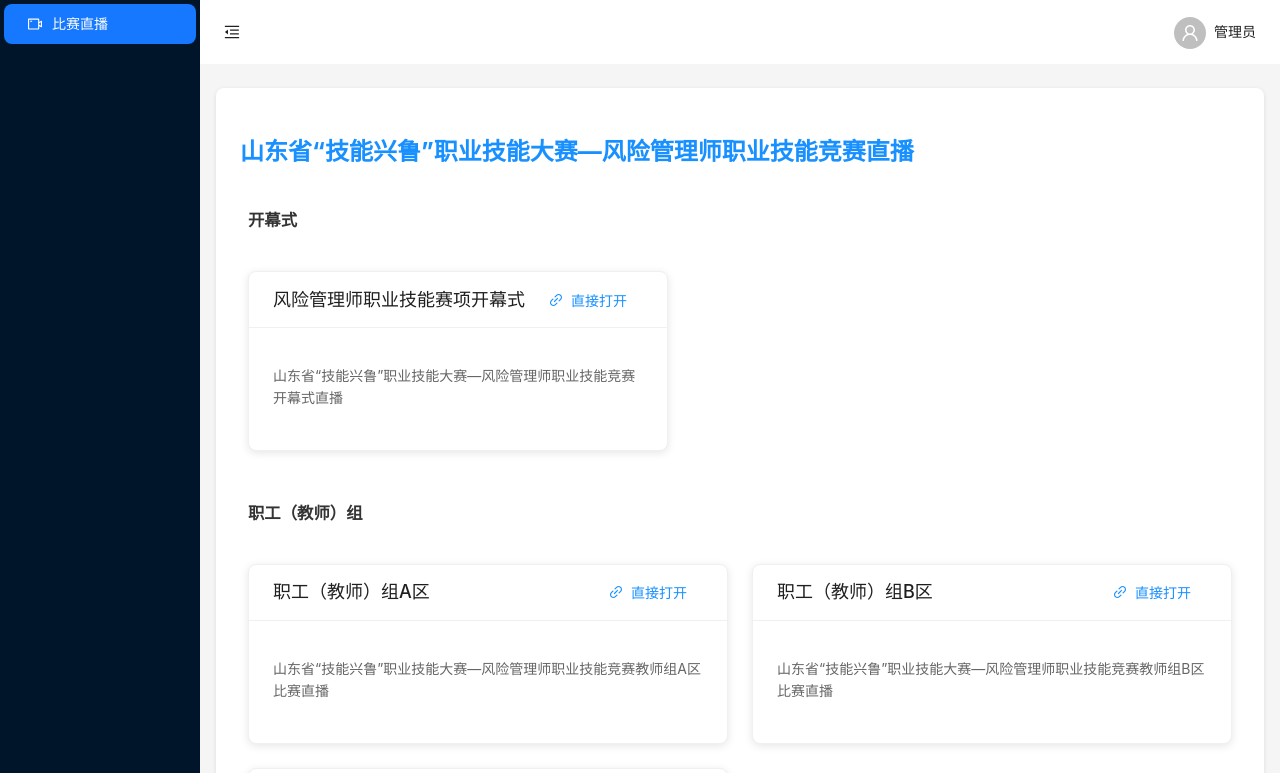
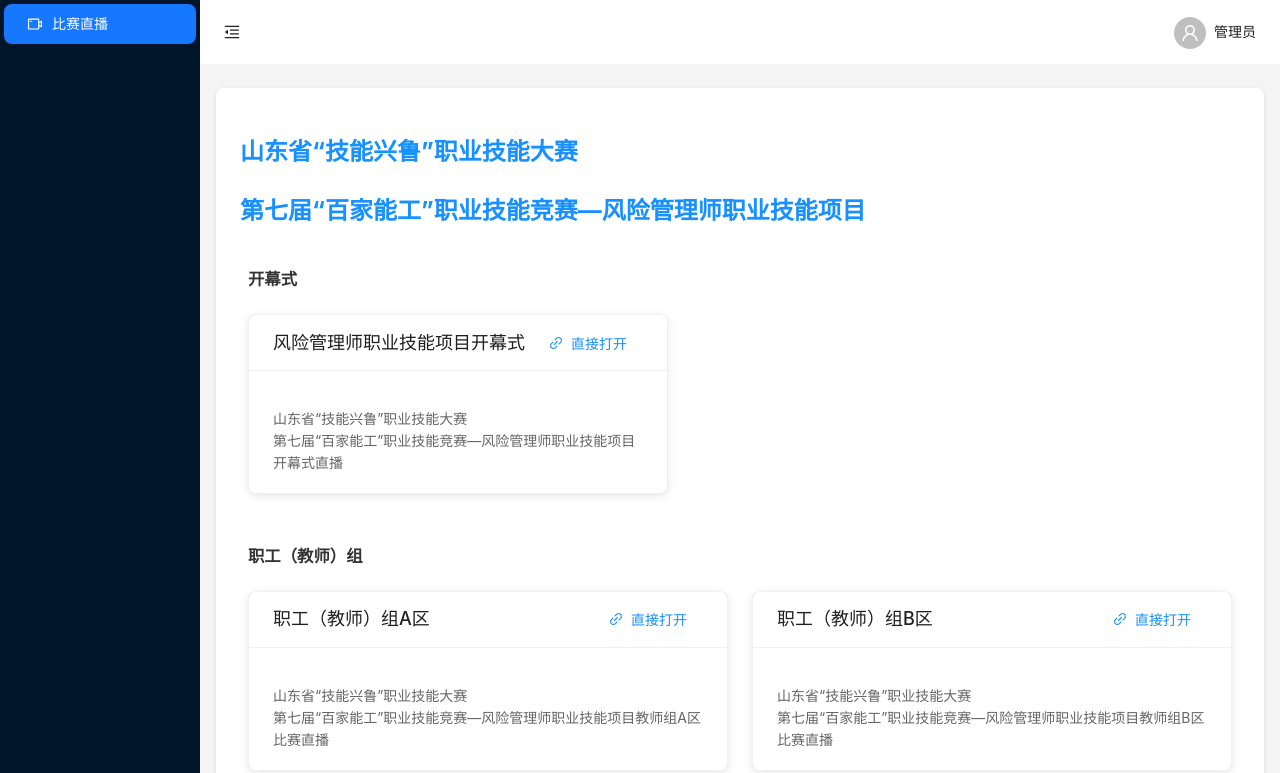
Before and after one commit to Rigelt1/FinAcc_ProMatch, a React (Create React App) app: page /rmsbroadcast in a window 1280 px wide. Shown: the top 773 px of the page. Built offline with nearby package versions, Linux system fonts and the light colour scheme; the HTML template or start-up script is replaced by a standard one.

Commit message:
fix(src):vercel page update & background add & font-style modify

```diff
--- a/src/App.tsx
+++ b/src/App.tsx
@@ -6,12 +6,20 @@ import RMSBroadcastPage from './pages/RMSBroadcastPage';
 function App() {
   return (
     <Router>
+      <div style={{
+        backgroundImage: "url('/background1.png')",
+        backgroundSize: 'cover',
+        backgroundPosition: 'center',
+        backgroundAttachment: 'fixed',
+        minHeight: '100vh'
+      }}>
         <Routes>
           <Route path="/" element={<Navigate to="/login" replace />} />
           <Route path="/login" element={<LoginPage />} />
           <Route path="/robotapptechbroadcast" element={<RobotAppTechBroadcastPage />} />
           <Route path="/rmsbroadcast" element={<RMSBroadcastPage />} />
         </Routes>
+      </div>
     </Router>
   );
 }
--- a/src/pages/RMSBroadcastPage.tsx
+++ b/src/pages/RMSBroadcastPage.tsx
@@ -20,50 +20,58 @@ const RMSBroadcastPage: React.FC = () => {
   // 比赛链接数据
   const matchLinks = [
     {
-      title: '风险管理师职业技能赛项开幕式',
-      description: '山东省“技能兴鲁”职业技能大赛—风险管理师职业技能竞赛开幕式直播',
+      title: '风险管理师职业技能项目开幕式',
+      description: '山东省“技能兴鲁”职业技能大赛',
+      description1:'第七届“百家能工”职业技能竞赛—风险管理师职业技能项目开幕式直播',
       url: 'https://meeting.tencent.com/dm/7R2X1Zik5cEF',
       group:"1"
     },
     {
       title: '职工（教师）组A区',
-      description: '山东省“技能兴鲁”职业技能大赛—风险管理师职业技能竞赛教师组A区比赛直播',
+      description: '山东省“技能兴鲁”职业技能大赛',
+      description1:'第七届“百家能工”职业技能竞赛—风险管理师职业技能项目教师组A区比赛直播',
       url: 'https://meeting.tencent.com/dm/KVmFQ6oKUEiX',
       group:"2"
     },
     {
       title: '职工（教师）组B区',
-      description: '山东省“技能兴鲁”职业技能大赛—风险管理师职业技能竞赛教师组B区比赛直播',
+      description: '山东省“技能兴鲁”职业技能大赛',
+      description1:'第七届“百家能工”职业技能竞赛—风险管理师职业技能项目教师组B区比赛直播',
       url: 'https://meeting.tencent.com/dm/UYUPgi4X0jEq',
       group:"2"
     },
     {
       title: '职工（教师）组C区',
-      description: '山东省“技能兴鲁”职业技能大赛—风险管理师职业技能竞赛教师组C区比赛直播',
+      description: '山东省“技能兴鲁”职业技能大赛',
+      description1:'第七届“百家能工”职业技能竞赛—风险管理师职业技能项目教师组C区比赛直播',
       url: 'https://meeting.tencent.com/dm/2b9U7Bpm5DaT',
       group:"2"
     },
     {
       title: '学生组A区',
-      description: '山东省“技能兴鲁”职业技能大赛—风险管理师职业技能竞赛学生组A区比赛直播',
+      description: '山东省“技能兴鲁”职业技能大赛',
+      description1:'第七届“百家能工”职业技能竞赛—风险管理师职业技能项目学生组A区比赛直播',
       url: 'https://meeting.tencent.com/dm/RlQF4eOullQE',
       group:"3"
     },
     {
       title: '学生组B区',
-      description: '山东省“技能兴鲁”职业技能大赛—风险管理师职业技能竞赛学生组B区比赛直播',
+      description: '山东省“技能兴鲁”职业技能大赛',
+      description1:'第七届“百家能工”职业技能竞赛—风险管理师职业技能项目学生组B区比赛直播',
       url: 'https://meeting.tencent.com/dm/h153QXYgNCZr',
       group:"3"
     },
     {
       title: '学生组C区',
-      description: '山东省“技能兴鲁”职业技能大赛—风险管理师职业技能竞赛学生组C区比赛直播',
+      description: '山东省“技能兴鲁”职业技能大赛',
+      description1:'第七届“百家能工”职业技能竞赛—风险管理师职业技能项目学生组C区比赛直播',
       url: 'https://meeting.tencent.com/dm/63K0QLkP6gQE',
       group:"3"
     },
     {
       title: '裁判现场',
-      description: '山东省“技能兴鲁”职业技能大赛—风险管理师职业技能竞赛裁判现场',
+      description: '山东省“技能兴鲁”职业技能大赛',
+      description1:'第七届“百家能工”职业技能竞赛—风险管理师职业技能项目裁判现场',
       url: 'https://meeting.tencent.com/dm/IHOPpPHWvsL8',
       group:"4"
     }
@@ -137,7 +145,8 @@ const RMSBroadcastPage: React.FC = () => {
             boxShadow: '0 1px 4px rgba(0, 0, 0, 0.1)'
           }}
           >
-          <h2 style={{ fontSize: '24px', marginBottom: '24px', color: '#1890ff' }}>山东省“技能兴鲁”职业技能大赛—风险管理师职业技能竞赛直播</h2>
+          <h2 style={{ fontSize: '24px', marginBottom: '24px', color: '#1890ff' }}>山东省“技能兴鲁”职业技能大赛</h2>
+          <h2 style={{ fontSize: '24px', marginBottom: '24px', color: '#1890ff' }}>第七届“百家能工”职业技能竞赛—风险管理师职业技能项目</h2>
           {['1', '2', '3', '4'].map((group) => {
             const groupLinks = matchLinks.filter(link => link.group === group);
             if (groupLinks.length === 0) return null;
@@ -153,7 +162,7 @@ const RMSBroadcastPage: React.FC = () => {
                 groupTitle = '学生组';
                 break;
               case '4':
-                groupTitle = '裁判现场';
+                groupTitle = '裁判组';
                 break;
               default:
                 break;
@@ -166,7 +175,7 @@ const RMSBroadcastPage: React.FC = () => {
                   gap: 24,
                   padding: '0 8px'
                 }}>
-                  <h3 style={{ gridColumn: '1 / -1', color: '#333', marginBottom: '16px' }}>{groupTitle}</h3>
+                  <h3 style={{ gridColumn: '1 / -1', color: '#333', marginBottom: '0px' }}>{groupTitle}</h3>
                   {groupLinks.map((link) => (
                     <Card
                       key={link.url}
@@ -195,7 +204,7 @@ const RMSBroadcastPage: React.FC = () => {
                         borderRadius: '8px',
                         boxShadow: '0 2px 8px rgba(0, 0, 0, 0.1)',
                         transition: 'all 0.3s ease',
-                        height: expandedCards[link.url] ? '250px' : '180px',
+                        height: expandedCards[link.url] ? '265px' : '180px',
                         overflow: 'hidden'
                       }}
                       hoverable
@@ -207,12 +216,20 @@ const RMSBroadcastPage: React.FC = () => {
                       }}>
                         <p style={{
                           color: '#666',
-                          marginBottom: '12px',
+                          marginBottom: '0px',
                           display: '-webkit-box',
                           WebkitLineClamp: 3,
                           WebkitBoxOrient: 'vertical',
                           overflow: 'hidden'
                         }}>{link.description}</p>
+                        <p style={{
+                          color: '#666',
+                          marginTop: '0px',
+                          display: '-webkit-box',
+                          WebkitLineClamp: 3,
+                          WebkitBoxOrient: 'vertical',
+                          overflow: 'hidden'
+                        }}>{link.description1}</p>
                       </div>
                       {expandedCards[link.url] && (
                         <div style={{
--- a/src/pages/RobotAppTechBroadcastPage.tsx
+++ b/src/pages/RobotAppTechBroadcastPage.tsx
@@ -20,50 +20,58 @@ const RobotAppTechBroadcastPage: React.FC = () => {
   // 比赛链接数据
   const matchLinks = [
     {
-      title: '服务机器人应用技术员赛项开幕式',
-      description: '山东省“技能兴鲁”职业技能大赛——服务机器人应用技术员技能竞赛开幕式直播',
+      title: '服务机器人应用技术员项目开幕式',
+      description: '山东省“技能兴鲁”职业技能大赛',
+      description1:'山东省人工智能技术创新应用职业技能竞赛—服务机器人应用技术员项目开幕式直播',
       url: 'https://meeting.tencent.com/dm/7R2X1Zik5cEF',
       group:"1"
     },
     {
       title: '职工（教师）组A区',
-      description: '山东省“技能兴鲁”职业技能大赛——服务机器人应用技术员技能竞赛职工（教师）组A区比赛直播',
+      description: '山东省“技能兴鲁”职业技能大赛',
+      description1:'山东省人工智能技术创新应用职业技能竞赛—服务机器人应用技术员项目职工（教师）组A区比赛直播',
       url: 'https://meeting.tencent.com/dm/KVmFQ6oKUEiX',
       group:"2"
     },
     {
       title: '职工（教师）组B区',
-      description: '山东省“技能兴鲁”职业技能大赛——服务机器人应用技术员技能竞赛职工（教师）组B区比赛直播',
+      description: '山东省“技能兴鲁”职业技能大赛',
+      description1:'山东省人工智能技术创新应用职业技能竞赛—服务机器人应用技术员项目职工（教师）组B区比赛直播',
       url: 'https://meeting.tencent.com/dm/UYUPgi4X0jEq',
       group:"2"
     },
     {
       title: '职工（教师）组C区',
-      description: '山东省“技能兴鲁”职业技能大赛——服务机器人应用技术员技能竞赛职工（教师）组C区比赛直播',
+      description: '山东省“技能兴鲁”职业技能大赛',
+      description1:'山东省人工智能技术创新应用职业技能竞赛—服务机器人应用技术员项目职工（教师）组C区比赛直播',
       url: 'https://meeting.tencent.com/dm/2b9U7Bpm5DaT',
       group:"2"
     },
     {
       title: '学生组A区',
-      description: '山东省“技能兴鲁”职业技能大赛——服务机器人应用技术员技能竞赛学生组A区比赛直播',
+      description: '山东省“技能兴鲁”职业技能大赛',
+      description1:'山东省人工智能技术创新应用职业技能竞赛—服务机器人应用技术员项目学生组A区比赛直播',
       url: 'https://meeting.tencent.com/dm/RlQF4eOullQE',
       group:"3"
     },
     {
       title: '学生组B区',
-      description: '山东省“技能兴鲁”职业技能大赛——服务机器人应用技术员技能竞赛学生组B区比赛直播',
+      description: '山东省“技能兴鲁”职业技能大赛',
+      description1:'山东省人工智能技术创新应用职业技能竞赛—服务机器人应用技术员项目学生组B区比赛直播',
       url: 'https://meeting.tencent.com/dm/h153QXYgNCZr',
       group:"3"
     },
     {
       title: '学生组C区',
-      description: '山东省“技能兴鲁”职业技能大赛——服务机器人应用技术员技能竞赛学生组C区比赛直播',
+      description: '山东省“技能兴鲁”职业技能大赛',
+      description1:'山东省人工智能技术创新应用职业技能竞赛—服务机器人应用技术员项目学生组C区比赛直播',
       url: 'https://meeting.tencent.com/dm/63K0QLkP6gQE',
       group:"3"
     },
     {
-      title: '竞赛裁判现场',
-      description: '山东省“技能兴鲁”职业技能大赛——服务机器人应用技术员技能竞赛裁判现场',
+      title: '裁判现场',
+      description: '山东省“技能兴鲁”职业技能大赛',
+      description1:'山东省人工智能技术创新应用职业技能竞赛—服务机器人应用技术员项目裁判现场',
       url: 'https://meeting.tencent.com/dm/IHOPpPHWvsL8',
       group:"4"
     }
@@ -137,7 +145,8 @@ const RobotAppTechBroadcastPage: React.FC = () => {
             boxShadow: '0 1px 4px rgba(0, 0, 0, 0.1)'
           }}
           >
-          <h2 style={{ fontSize: '24px', marginBottom: '24px', color: '#1890ff' }}>山东省“技能兴鲁”职业技能大赛——服务机器人应用技术员技能竞赛直播</h2>
+          <h2 style={{ fontSize: '24px', marginBottom: '24px', color: '#1890ff' }}>山东省“技能兴鲁”职业技能大赛</h2>
+          <h2 style={{ fontSize: '24px', marginBottom: '24px', color: '#1890ff' }}>山东省人工智能技术创新应用职业技能竞赛—服务机器人应用技术员项目</h2>
           {['1', '2', '3', '4'].map((group) => {
             const groupLinks = matchLinks.filter(link => link.group === group);
             if (groupLinks.length === 0) return null;
@@ -153,7 +162,7 @@ const RobotAppTechBroadcastPage: React.FC = () => {
                 groupTitle = '学生组';
                 break;
               case '4':
-                groupTitle = '裁判现场';
+                groupTitle = '裁判组';
                 break;
               default:
                 break;
@@ -196,7 +205,7 @@ const RobotAppTechBroadcastPage: React.FC = () => {
                         borderRadius: '8px',
                         boxShadow: '0 2px 8px rgba(0, 0, 0, 0.1)',
                         transition: 'all 0.3s ease',
-                        height: expandedCards[link.url] ? '250px' : '180px',
+                        height: expandedCards[link.url] ? '265px' : '180px',
                         overflow: 'hidden'
                       }}
                       hoverable
@@ -208,12 +217,20 @@ const RobotAppTechBroadcastPage: React.FC = () => {
                       }}>
                         <p style={{
                           color: '#666',
-                          marginBottom: '12px',
+                          marginBottom: '0px',
                           display: '-webkit-box',
                           WebkitLineClamp: 3,
                           WebkitBoxOrient: 'vertical',
                           overflow: 'hidden'
                         }}>{link.description}</p>
+                        <p style={{
+                          color: '#666',
+                          marginTop: '0px',
+                          display: '-webkit-box',
+                          WebkitLineClamp: 3,
+                          WebkitBoxOrient: 'vertical',
+                          overflow: 'hidden'
+                        }}>{link.description1}</p>
                       </div>
                       {expandedCards[link.url] && (
                         <div style={{
```
Also changed, not shown: public/background1.png (added), vercel.json. Lines whose indentation alone changed are shown as unchanged.
